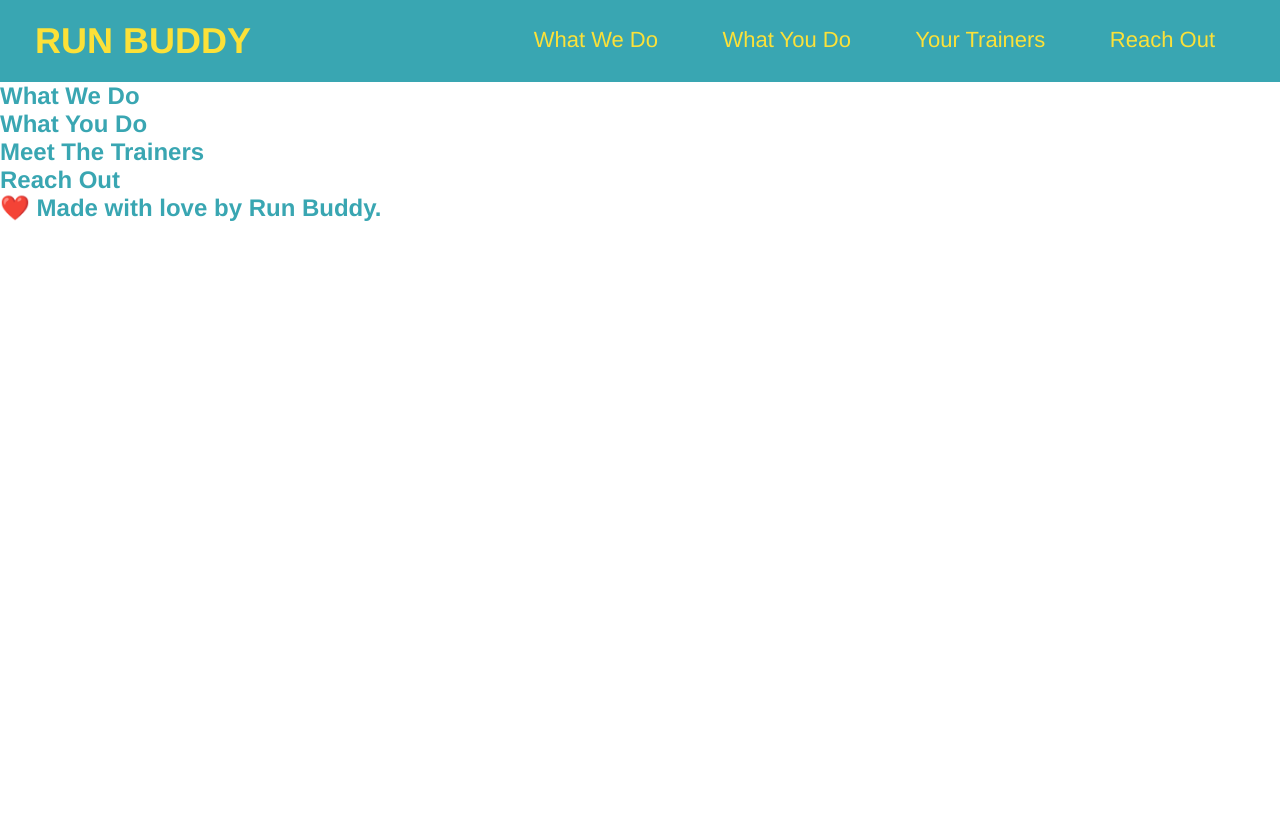
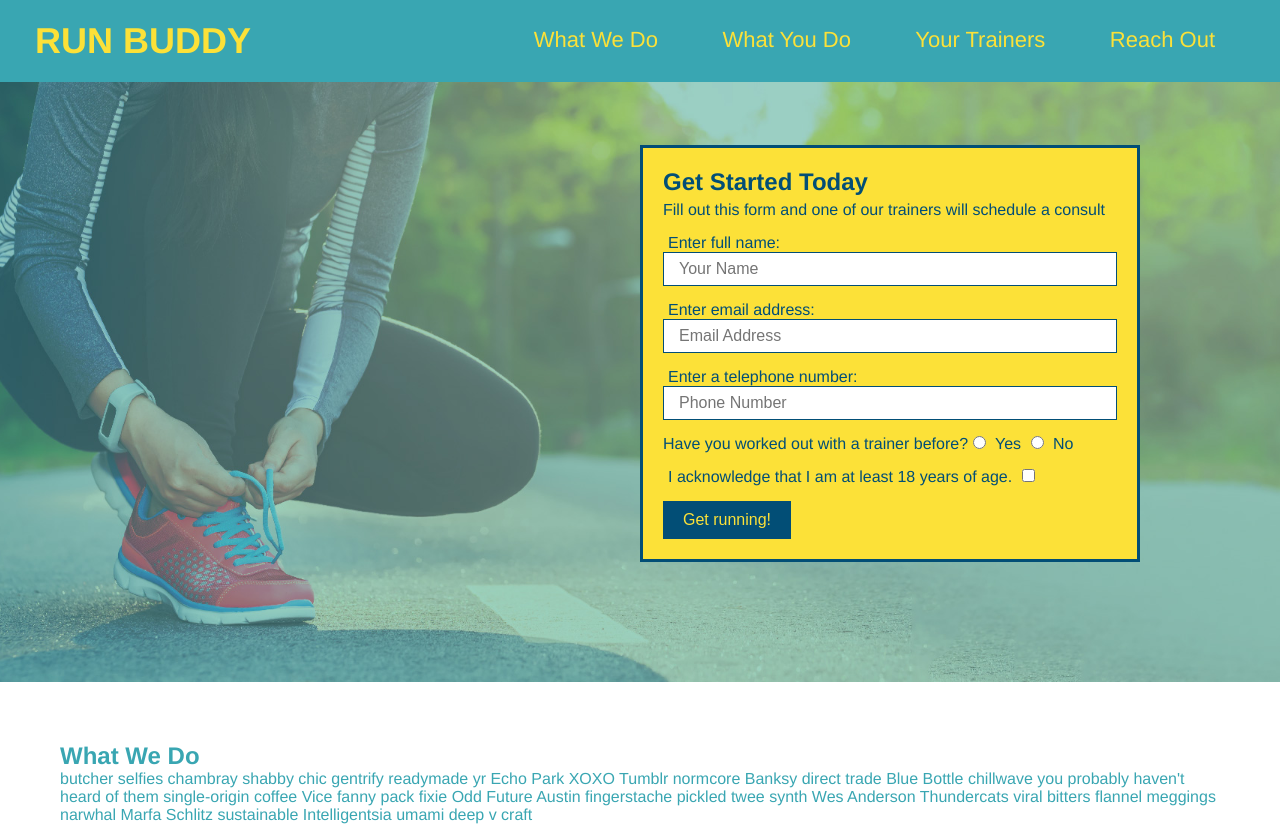
Before and after one commit to vanessanguyen3/run-buddy, a plain HTML site: page index.html in a window 1280 px wide. Shown: the top 828 px of the page. Before the commit the page ends 800 px from the top, so only its background shows below. Drawn offline with Linux system fonts and the light colour scheme.

Commit message:
add what you do icons

```diff
--- a/assets/css/style.css
+++ b/assets/css/style.css
@@ -1,6 +1,7 @@
 * {
   margin: 0;
   padding: 0;
+  box-sizing: border-box;
 }
 
 body {
@@ -40,3 +41,82 @@ header nav ul li a {
   font-weight: lighter;
   font-size: 22px;
 }
+
+footer {
+  background: #fce138;
+  width: 100%;
+  padding: 40px 35px;
+}
+
+footer h2 {
+  display: inline;
+  color: #024e76;
+  font-size: 30px;
+  margin: 0;
+}
+
+footer div {
+  float: right;
+  line-height: 1.5;
+  text-align: right;
+}
+
+footer a {
+  color: #024e76;
+}
+
+section {
+  padding: 60px;
+}
+
+/* Hero Style Start */
+.hero {
+  background-image: url("../images/hero-bg.jpg");
+  height: 600px;
+  background-size: cover;
+  background-position: center;
+  position: relative;
+}
+
+.hero-form {
+  border: solid 3px #024e76;
+  background-color: #fce138;
+  padding: 20px;
+  width: 500px;
+  color: #024e76;
+  position: absolute;
+  bottom: 120px;
+  right: 140px;
+}
+
+.hero-form h3 {
+  font-size: 24px;
+  margin: 0;
+}
+
+.hero-form p {
+  margin: 5px 0 15px 0;
+}
+
+.form-input {
+  border: 1px solid #024e76;
+  display: block;
+  padding: 7px 15px;
+  font-size: 16px;
+  color: #024e76;
+  width: 100%;
+  margin-bottom: 15px;
+}
+
+.hero-form label {
+  margin: 0 5px;
+}
+
+.hero-form button {
+  color: #fce138;
+  background-color: #024e76;
+  border: none;
+  padding: 10px 20px;
+  font-size: 16px;
+}
+/* HERO STYLES END */
--- a/index.html
+++ b/index.html
@@ -33,17 +33,72 @@
         </header>
 
         <!-- hero/jumbotron -->
-        <section>
+        <section class="hero">
+            <div class="hero-form">
+                <h3>Get Started Today</h3>
+                <p>Fill out this form and one of our trainers will schedule a consult</p>
+            <!-- Form element-->
+                <form>
+                    <label for="name">Enter full name:</label>
+                    <input type="text" placeholder="Your Name" name="name" id="name" class="form-input"/>
+                    <label for="email">Enter email address:</label>
+                    <input type="email" placeholder="Email Address" name="email" id="email" class="form-input"/>
+                    <label for="phone">Enter a telephone number:</label>
+                    <input type="tel" placeholder="Phone Number" name="phone" id="phone" class="form-input"/>
+                    <p>
+                        Have you worked out with a trainer before?
+                        <input type="radio" name="trainer-confirm" id="trainer-yes" />
+                        <label for="trainer-yes">Yes</label>
+                        <input type="radio" name="trainer-confirm" id="trainer-no" />
+                        <label for="trainer-no">No</label>
+                    </p>
+                    <p>
+                        <label for="checkbox" >I acknowledge that I am at least 18 years of age.</label>
+                        <input type="checkbox" name="age-confirm" id="checkbox" />
+                    </p>
+                    <button type="submit">
+                        Get running!
+                    </button>
+                </form>
+            </div>
         </section>
+        <!-- end hero -->
 
         <!-- "what we do" section -->
-        <section>
+        <section id="what-we-do">
             <h2>What We Do</h2>
+                <p>
+                    butcher selfies chambray shabby chic gentrify readymade yr Echo Park XOXO Tumblr normcore Banksy direct trade Blue Bottle chillwave you probably haven't heard of them single-origin coffee Vice fanny pack fixie Odd Future Austin fingerstache pickled twee synth Wes Anderson Thundercats viral bitters flannel meggings narwhal Marfa Schlitz sustainable Intelligentsia umami deep v craft
+                </p>
         </section>
 
         <!-- "what you do" section -->
-        <section>
+        <section id="what-you-do">
             <h2>What You Do</h2>
+
+            <div>
+                <img src="./assets/images/step-1.svg" alt="" />
+                <h3>Step 1: Fill Out the Form Above.</h3>
+                <p>You're already here, so why not?</p>
+            </div>
+
+            <div>
+                <img src="./assets/images/step-2.svg" alt="" />
+                <h3>Step 2: Consult with One of Our Trainers.</h3>
+                <p>Are you here to build muscle, lose weight, or just feel good?</p>
+            </div>
+
+            <div>
+                <img src="./assets/images/step-3.svg" alt="" />
+                <h3>Step 3: Get Running.</h3>
+                <p>Hit the ground running (literally) once your trainer lays out your plan.</p>
+            </div>
+
+            <div>
+                <img src="./assets/images/step-4.svg" alt="" />
+                <h3>Step 4: See Results.</h3>
+                <p>Bi-weekly checkins with your trainer will keep you focused</p>
+            </div>
         </section>
 
         <!-- "meet the trainers" section -->
@@ -59,6 +114,10 @@
         <!-- footer -->
         <footer>
             <h2>❤️ Made with love by Run Buddy.</h2>
+            <div>
+                <a href="#">Read Our Privacy Policy</a><br />
+                &copy; 2019 Run Buddy, Inc.
+            </div>
         </footer>
     </body>
 </html>
```
Also changed, not shown: assets/images/hero-bg.jpg (added), assets/images/step-1.svg (added), assets/images/step-2.svg (added), assets/images/step-3.svg (added), assets/images/step-4.svg (added).
